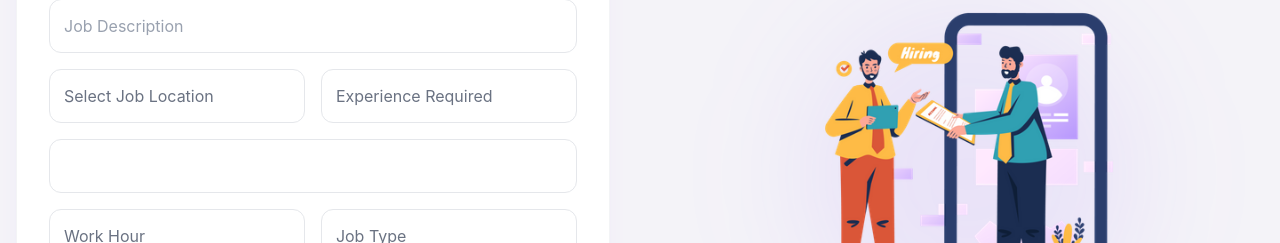
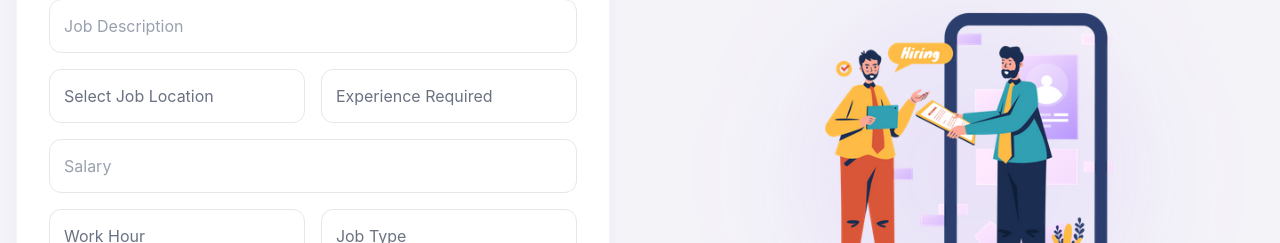
Before and after one commit to DevloperNikhilsingh/jobportal-frontend-, a React (Vite) app: page / in a window 1280 px wide. Shown: the part 1783-2026 px from the top of the page. Built offline with nearby package versions, Linux system fonts and the light colour scheme; no server answers.

Commit message:
some change in salary input

```diff
--- a/src/Component/HireFormSection.jsx
+++ b/src/Component/HireFormSection.jsx
@@ -607,6 +607,7 @@ const HireFormSection = () => {
                                     <option value="Incentive">Incentive Only</option>
                                 </select> */}
                                 <input type="text" className={`${inputClass} sm:col-span-2`}
+                                placeholder='Salary'
                                 name="salary"
                                 value={formData.salary}
                                 onChange={handleChange}
```
